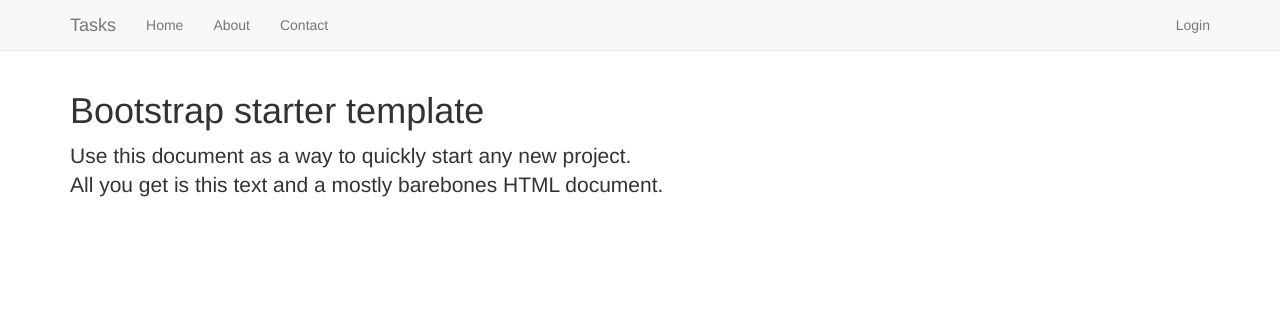
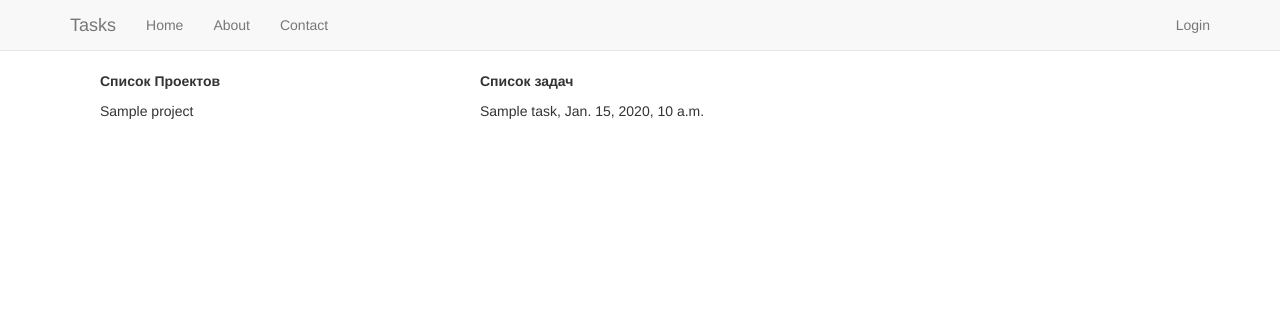
Before and after one commit to Effessio/task_mngr, a Django app: template projects/templates/projects/index.html in a window 1280 px wide. Shown: the top 311 px of the page. Run offline with Django 3.2, Linux system fonts and the light colour scheme; the template is opened without the code that fills it: values that come from a table or form of the project are taken from there, others are empty; tables that the repository leaves empty hold one stand-in row (values such as "Sample post"); some libraries are stand-ins or nearby versions.

Commit message:
main page modified. now there is list of projects and tasks for user

```diff
--- a/projects/templates/projects/index.html
+++ b/projects/templates/projects/index.html
@@ -1,8 +1,19 @@
 {% extends "base.html" %}
 
 {% block content %}
-    <div class="starter-template">
-        <h1>Bootstrap starter template</h1>
-        <p class="lead">Use this document as a way to quickly start any new project.<br> All you get is this text and a mostly barebones HTML document.</p>
+    <div class="container">
+        <div class="col-xs-4">
+            <p><strong>Список Проектов</strong></p>
+            {% for item in projects%}
+                <p>{{item.title}}</p>
+            {% endfor%}
+        </div>
+        <div class="col-xs-4">
+            <p><strong>Список задач</strong></p>
+            {% for item in tasks%}
+                <p>{{item.title}},   {{item.due_date}}</p>
+            {% endfor%}
+        </div>
     </div>
+
 {% endblock %}
--- a/projects/urls.py
+++ b/projects/urls.py
@@ -1,9 +1,11 @@
 # -*- coding: utf-8 -*-
 
-from django.conf.urls import patterns
+from django.conf.urls import patterns, url
+from projects import views
 from django.views.generic import TemplateView
 
 urlpatterns = patterns(
     '',
-    (r'^$', TemplateView.as_view(template_name="projects/index.html")),
+    #(r'^$', TemplateView.as_view(template_name="projects/index.html")),
+    url(r'^$', views.index, name='index'),
 )
--- a/users/forms.py
+++ b/users/forms.py
@@ -48,5 +48,4 @@ class RegisterForm(forms.Form):
             raise forms.ValidationError(u'Введенные пароли не совпадают')
         if len(password1) < 5:
             raise forms.ValidationError(u'Пароль слишком маленький. Увеличте до 5 символов')
-
         return cleaned_data
--- a/users/views.py
+++ b/users/views.py
@@ -4,7 +4,6 @@ from django.shortcuts import render, HttpResponse, HttpResponseRedirect
 from django.contrib.auth import authenticate, login, logout
 from users.models import User
 from users.forms import LoginForm, RegisterForm
-#from validate_email import validate_email
 
 
 def user_login(request):
```
Also changed, not shown: projects/views.py (+17 -1 lines).
